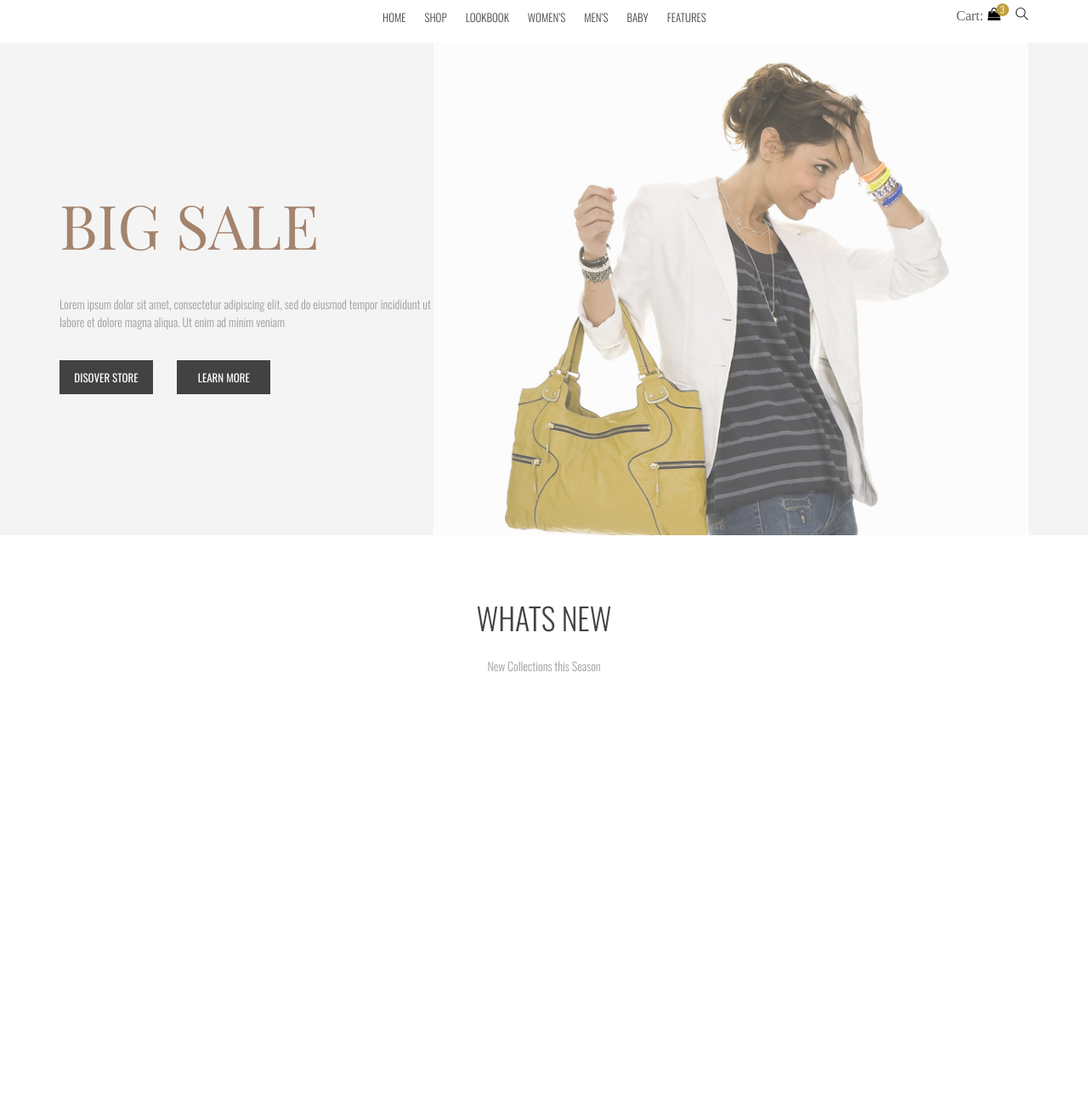
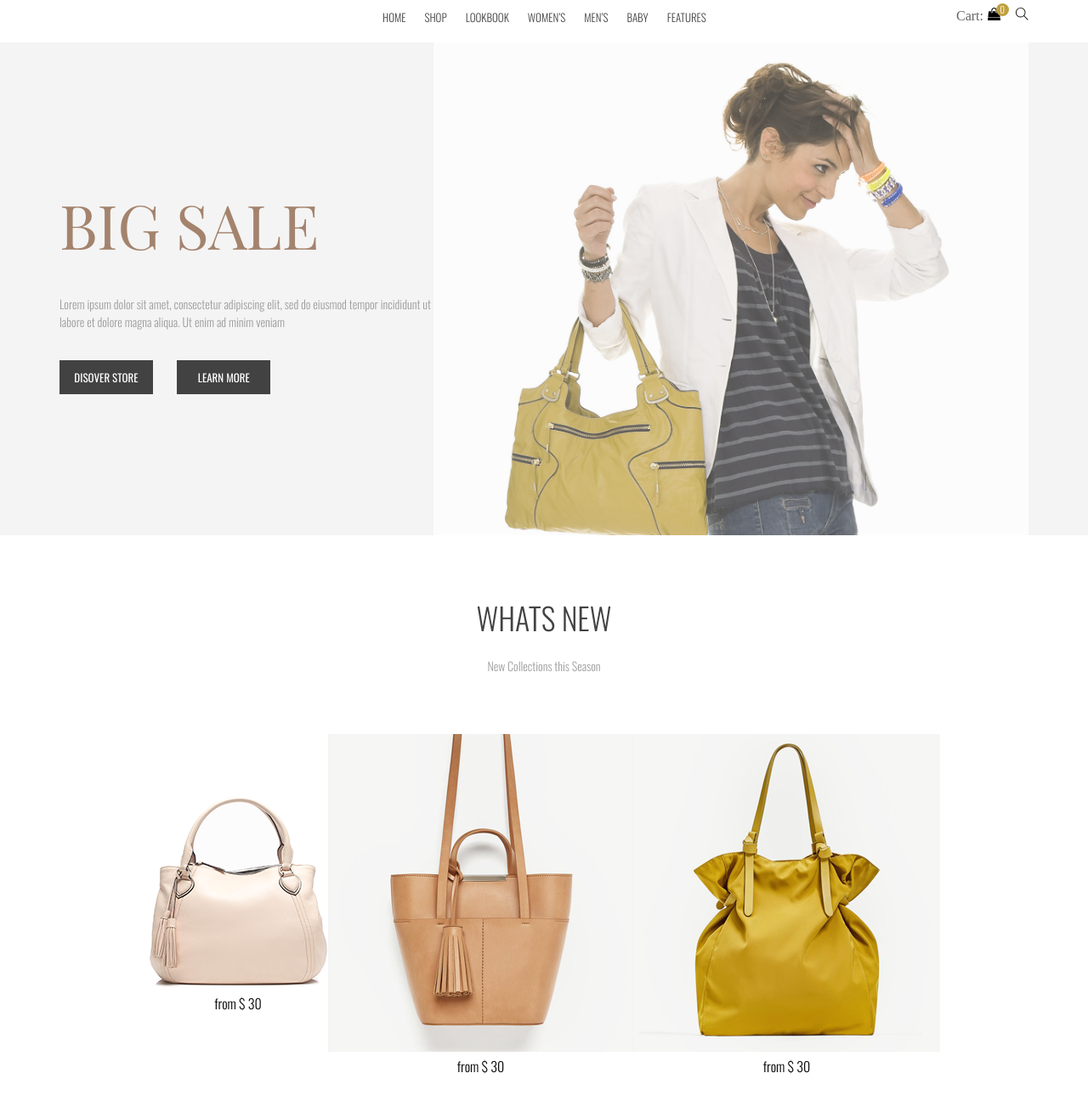
Before and after one commit to MikitheArtist/emailshop, a website built with webpack: page src/index.html in a window 1280 px wide. Shown: the part 83-1386 px from the top of the page at 85% size. Built offline with nearby package versions, Linux system fonts and the light colour scheme.

Commit message:
выводим шаблон

```diff
--- a/src/index.html
+++ b/src/index.html
@@ -79,7 +79,7 @@
             <div class="header-tools">
                 <div class="header-tools-item">
                     <div class="header-tools-item-text">Cart:</div>
-                    <div class="header-tools-item-badge">3</div>
+                    <div class="header-tools-item-badge">0</div>
                     <div class="header-tools-item-icon">
                         <svg viewBox="0 0 1792 1792" xmlns="http://www.w3.org/2000/svg">
                             <path d="M1757 1408l35 313q3 28-16 50-19 21-48 21h-1664q-29 0-48-21-19-22-16-50l35-313h1722zm-93-839l86 775h-1708l86-775q3-24 21-40.5t43-16.5h256v128q0 53 37.5 90.5t90.5 37.5 90.5-37.5 37.5-90.5v-128h384v128q0 53 37.5 90.5t90.5 37.5 90.5-37.5 37.5-90.5v-128h256q25 0 43 16.5t21 40.5zm-384-185v256q0 26-19 45t-45 19-45-19-19-45v-256q0-106-75-181t-181-75-181 75-75 181v256q0 26-19 45t-45 19-45-19-19-45v-256q0-159 112.5-271.5t271.5-112.5 271.5 112.5 112.5 271.5z"/>
@@ -130,7 +130,7 @@
 <script id="product-tpl" type="x-tmpl-mustache">
     <div class="products" data-id = "{{ id }}">
        <div class="product-img" >
-       <img src="./img/{{ img }}.png" alt="">
+       <img src="{{ img }}" alt="">
       </div>
       <div class="product-title">
         {{ title }}
--- a/src/scripts/cart/CartRenderer.js
+++ b/src/scripts/cart/CartRenderer.js
@@ -1,12 +1,12 @@
 export default class CartRenderer {
     constructor(cart, {
-        headerCartSelect = '.header-cart'
+        headerCartSelect = '.header-tools-item'
     } = {}) {
         this.cart = cart;
         this.headerCartEl = document.querySelector(headerCartSelect);
     }
 
     updateHeaderCart() {
-        this.headerCartEl.querySelector('.header-cart-count').innerHTML = this.cart.cartItems.length;
+        this.headerCartEl.querySelector('.header-tools-item-badge').innerHTML = this.cart.cartItems.length;
     }
 }
--- a/src/scripts/index.js
+++ b/src/scripts/index.js
@@ -33,7 +33,7 @@ Array.from(document.getElementsByClassName('product')).forEach(element => {
 
         if (!productEl) return;
 
-        let product = products.find(prd => prd.id == productEl.dataset.id);
+        let product = products.find(prd => prd.id === productEl.dataset.id);
 
         cart.addProduct(product, 1);
     });
--- a/src/scripts/models/Cart.js
+++ b/src/scripts/models/Cart.js
@@ -7,9 +7,12 @@ export default class Cart {
     constructor({cartItems = []} = {}) {
         this.cartItems = cartItems;
 
-        this.renderer = new CartRenderer(this);
+        this.renderer = new CartRenderer(this, ".header-tools-item");
+        console.log(this.renderer);
         this.renderer.updateHeaderCart();
+
     }
+
 
     get totalPrice() {
         let totalPrice = 0;
@@ -57,7 +60,7 @@ export default class Cart {
     }
 
     findCartItemByProduct(product) {
-        return this.cartItems.find(cartItem => cartItem.product.id == product.id);
+        return this.cartItems.find(cartItem => cartItem.product.id === product.id);
     }
 
     findCartItemIndexByProduct(product) {
--- a/src/scripts/models/CartItem.js
+++ b/src/scripts/models/CartItem.js
@@ -68,7 +68,7 @@ export default class CartItem {
 
         if (!this.validate(cartItemDecoded)) { return null; }
 
-        cartItemDecoded['product'] = window.storeService.get('products').find(product => product.id == cartItemDecoded['product'].id);
+        cartItemDecoded['product'] = window.storeService.get('products').find(product => product.id === cartItemDecoded['product'].id);
 
         return this.create(cartItemDecoded);
     };
--- a/src/scripts/models/catalog.js
+++ b/src/scripts/models/catalog.js
@@ -1,6 +1,6 @@
 
 export const productsCatalog = [
-    {id:'el1', name:'ladies fashion bag', price:30.00, img:'../img/bag1.png'},
-    {id:'el2', name:'Leather fashiionable bag', price:30.00, img:'../../img/bag2.png'},
-    {id:'el3', name:'Leather fashiionable bag', price:30.00, img:'../../img/bag3.png'},
+    {id:'el1', name:'ladies fashion bag', price:30.00, img:'/src/img/bag1.png'},
+    {id:'el2', name:'Leather fashiionable bag', price:30.00, img:'/src/img/bag2.png'},
+    {id:'el3', name:'Leather fashiionable bag', price:30.00, img:'/src/img/bag3.png'},
 ];
--- a/src/styles/index.scss
+++ b/src/styles/index.scss
@@ -287,4 +287,19 @@ body {
     margin-bottom: 70px;
 
   }
+
+  .products-list {
+    display: flex;
+    align-items: center;
+    justify-content: space-between;
+
+    .products {
+      display: flex;
+      align-items: center;
+      justify-content: center;
+      flex-direction: column;
+      cursor: pointer;
+    }
+  }
+
 }
```
